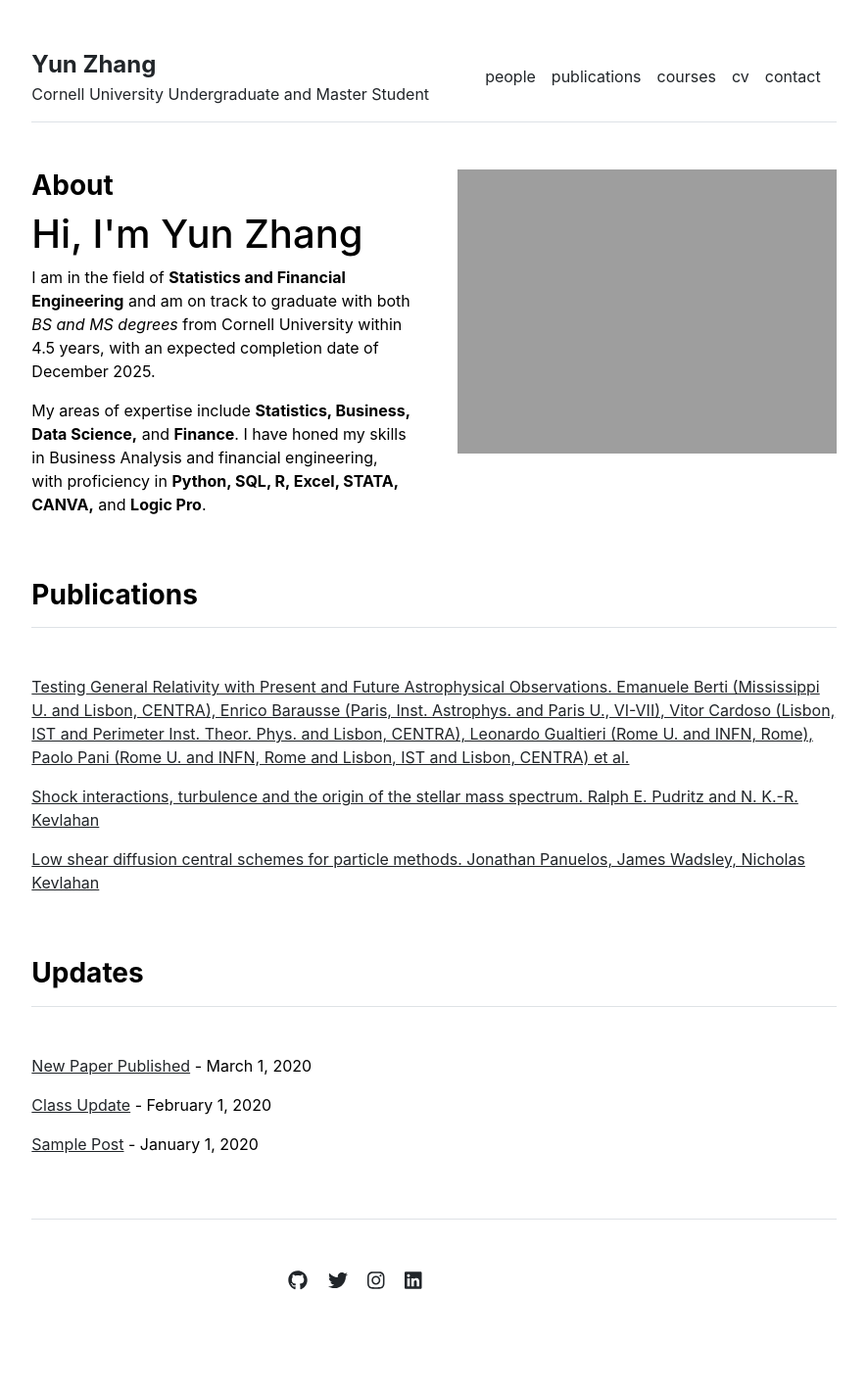
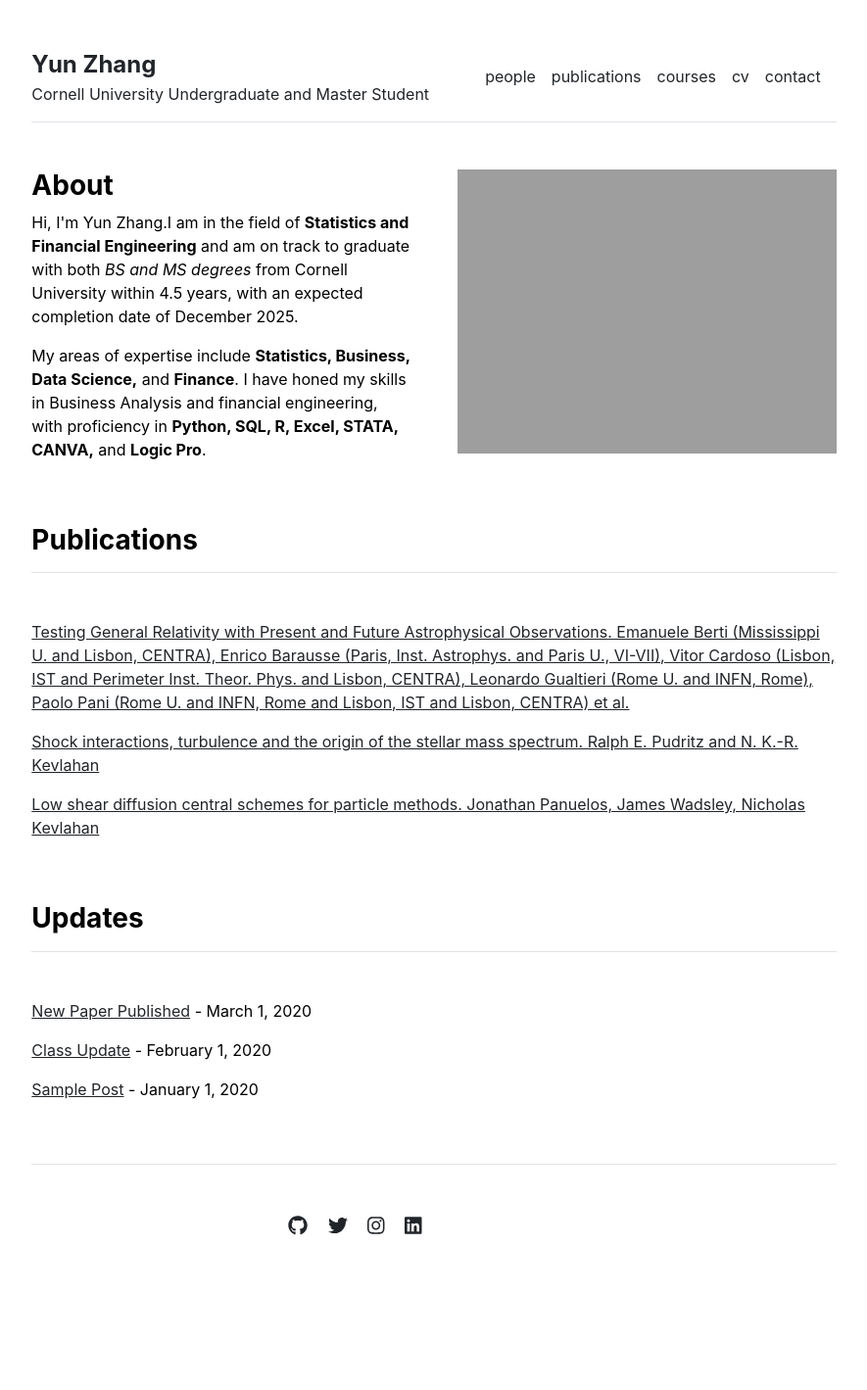
Before and after one commit to yunnnnnnnz/yunzhang, a Jekyll site: the page built from index.md, in a window 1280 px wide. Shown: the whole page at 98% size, without its empty margins (197-1082 px from the left). Built offline with Jekyll 4.4.1, drawn with Linux system fonts in a browser that asks for light colours; after the commit the page ends 1363 px from its top, so only the background shows below that.

```diff
--- a/_includes/about.html
+++ b/_includes/about.html
@@ -1,5 +1,4 @@
 <div class="about-section">
-  <h1>Hi, I'm Yun Zhang</h1>
-  <p>I am in the field of <strong>Statistics and Financial Engineering</strong> and am on track to graduate with both <em>BS and MS degrees</em> from Cornell University within 4.5 years, with an expected completion date of December 2025.</p>
+  <p>Hi, I'm Yun Zhang.I am in the field of <strong>Statistics and Financial Engineering</strong> and am on track to graduate with both <em>BS and MS degrees</em> from Cornell University within 4.5 years, with an expected completion date of December 2025.</p>
   <p>My areas of expertise include <strong>Statistics, Business, Data Science,</strong> and <strong>Finance</strong>. I have honed my skills in Business Analysis and financial engineering, with proficiency in <strong>Python, SQL, R, Excel, STATA, CANVA,</strong> and <strong>Logic Pro</strong>.</p>
 </div>
```
